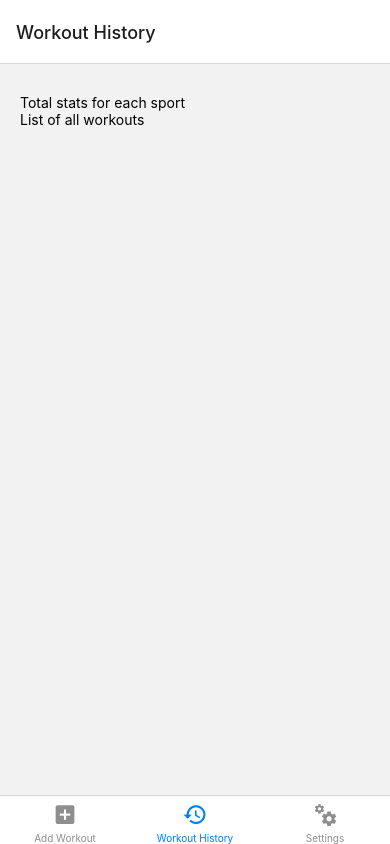
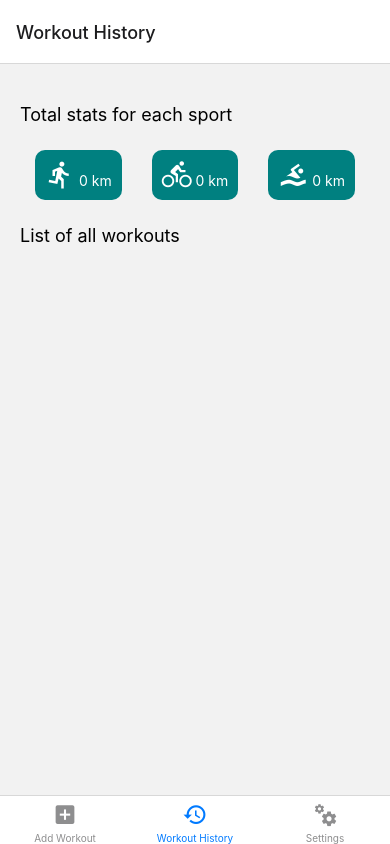
Before and after one commit to timppeli/workout-diary, a React Native app: screen /Settings in a window 390 px wide. Built offline with nearby package versions, Linux system fonts and the light colour scheme.

Commit message:
Total Distance

```diff
--- a/screens/AddWorkout.js
+++ b/screens/AddWorkout.js
@@ -19,7 +19,7 @@ export default function AddWorkout() {
 
   function addNewWorkout() {
 
-    setWorkouts(prev => [...prev, { type: workoutType, distance, duration }]);
+    setWorkouts(prev => [...prev, { type: workoutType, distance: parseInt(distance), duration: parseInt(duration) }]);
     setWorkoutType('Run');
     setDistance(0);
     setDuration(0);
--- a/screens/WorkoutHistory.js
+++ b/screens/WorkoutHistory.js
@@ -8,13 +8,22 @@ export default function WorkoutHistory() {
 
   const { workouts } = useContext(WorkoutContext);
 
+  const runDistanceTotal = getTotalDistanceByType(workouts, 'Run');
+  const bikeDistanceTotal = getTotalDistanceByType(workouts, 'Bike');
+  const swimDistanceTotal = getTotalDistanceByType(workouts, 'Swim');
+
   return (
     <View style={Styles.container}>
-    <Text>Total stats for each sport</Text>
+    <Text style={Styles.label}>Total stats for each sport</Text>
+      <View style={Styles.statsContainer}>
+        <Text style={Styles.statsItem}><MaterialCommunityIcons name={"run"} size={30} /> {runDistanceTotal} km</Text>
+        <Text style={Styles.statsItem}><MaterialCommunityIcons name={"bike"} size={30} /> {bikeDistanceTotal} km</Text>
+        <Text style={Styles.statsItem}><MaterialCommunityIcons name={"swim"} size={30} /> {swimDistanceTotal} km</Text>
+      </View>
 
-      <Text>List of all workouts</Text>
+      <Text style={Styles.label}>List of all workouts</Text>
       <FlatList
-      data={workouts} renderItem={({item}) => <ListItem workout={item}/> }
+        data={workouts} renderItem={({ item }) => <ListItem workout={item} />}
       />
     </View>
   );
@@ -32,4 +41,11 @@ export default function WorkoutHistory() {
       </View>
     );
   }
+
+  function getTotalDistanceByType(workouts, workoutType) {
+    return workouts.filter(w => w.type === workoutType)
+      .reduce((sum, w) => {
+        return sum + w.distance;
+      }, 0);
+  }
 }
--- a/styles/Styles.js
+++ b/styles/Styles.js
@@ -51,5 +51,17 @@ export default StyleSheet.create({
     flexDirection: "row",
     justifyContent: "space-around",
     alignItems: "center"
+  },
+  statsContainer: {
+    flexDirection: "row",
+    justifyContent: "space-around",
+    marginBottom: 15,
+    marginTop: 15
+  },
+  statsItem: {
+    backgroundColor: "teal",
+    padding: 10,
+    borderRadius: 10,
+    color: "#fff"
   }
 });
```
